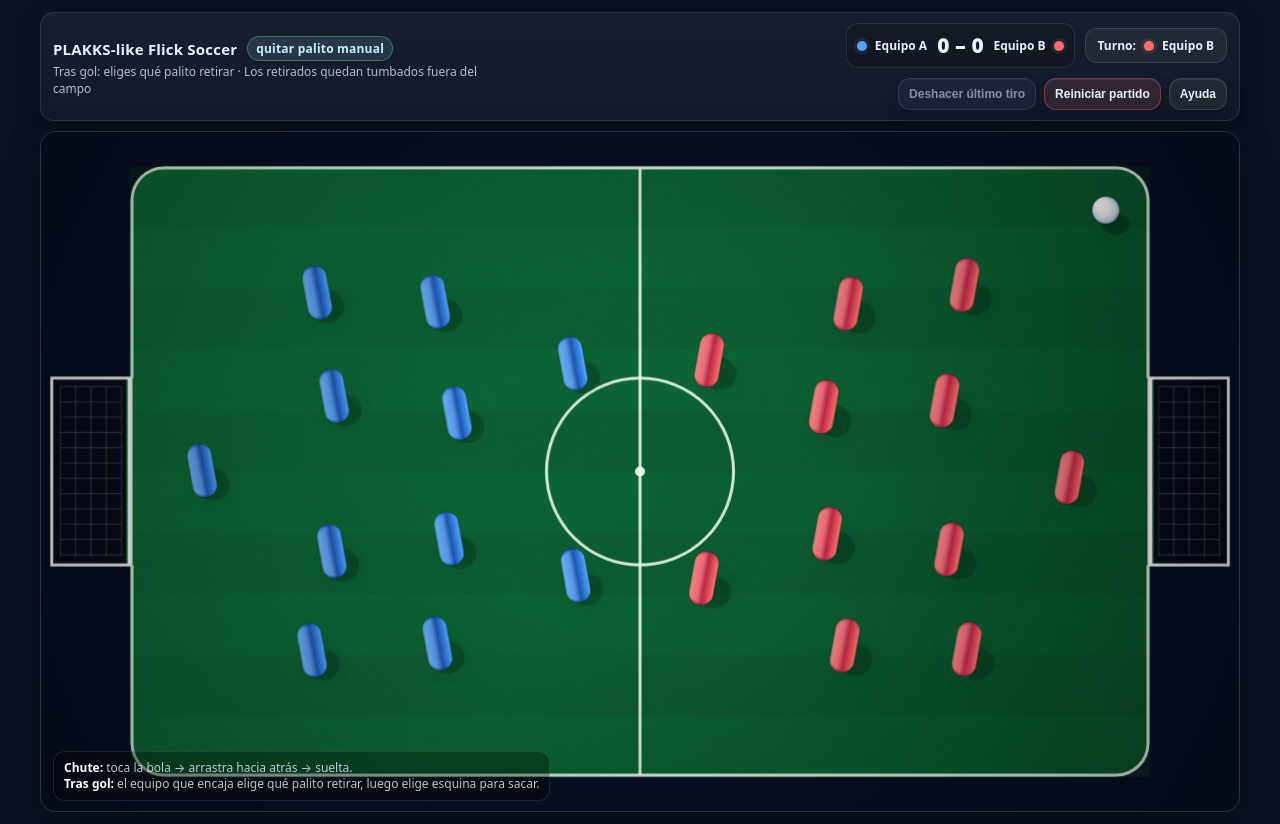
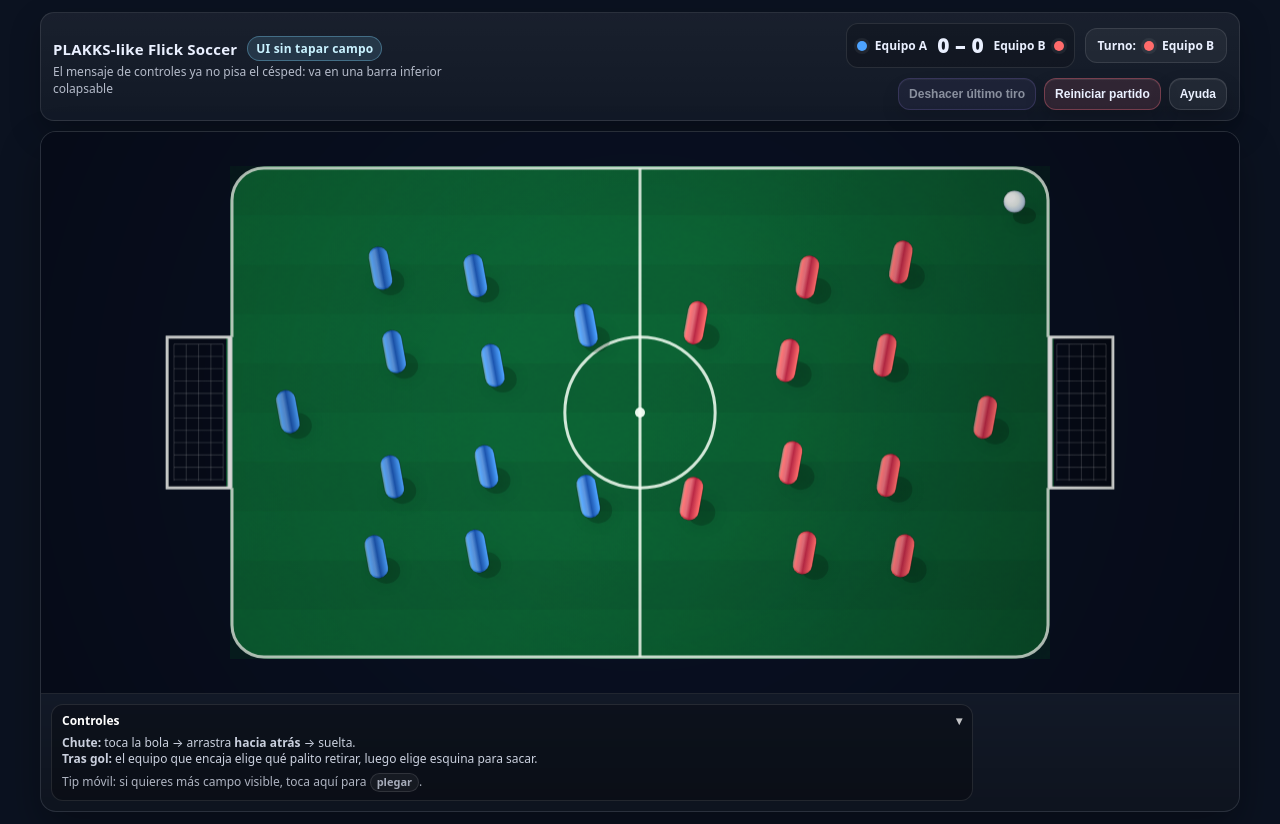
Before and after one commit to AdrianC-ing/Plakks, a plain HTML site: page index.html in a window 1280 px wide. Drawn offline with Linux system fonts and the light colour scheme.

Commit message:
Update index.html

```diff
--- a/index.html
+++ b/index.html
@@ -48,15 +48,24 @@
       position:relative;flex:1;border-radius:16px;border:1px solid rgba(255,255,255,.10);
       background:rgba(255,255,255,.03);overflow:hidden;min-height:520px;
       box-shadow: 0 18px 42px rgba(0,0,0,.32);
+      display:flex;flex-direction:column;
     }
+
+    /* Barra inferior FUERA del canvas para que no tape el campo */
+    .bottomBar{
+      display:flex;align-items:flex-end;gap:10px;
+      padding:10px 10px 10px;
+      border-top:1px solid rgba(255,255,255,.08);
+      background:linear-gradient(180deg, rgba(0,0,0,0), rgba(0,0,0,.22));
+    }
+
+    .playArea{
+      position:relative;
+      flex:1;
+      min-height:360px;
+    }
+
     canvas{position:absolute;inset:0;width:100%;height:100%;display:block;background:#091022}
-    .note{
-      position:absolute;left:12px;bottom:10px;z-index:5;
-      padding:8px 10px;border-radius:12px;background:rgba(0,0,0,.30);
-      border:1px solid rgba(255,255,255,.10);font-size:12px;line-height:1.35;max-width:min(960px,calc(100% - 24px));
-      color:rgba(234,240,255,.8)
-    }
-    .note b{color:#fff}
 
     .goalBanner{
       position:absolute;inset:0;display:flex;align-items:center;justify-content:center;pointer-events:none;
@@ -103,10 +112,37 @@
     .choiceRow{display:flex;gap:10px;flex-wrap:wrap}
     .choiceRow button{flex:1;min-width:150px}
     .hint{margin-top:10px;font-size:12px;color:rgba(234,240,255,.70)}
+
+    /* Mensaje de controles: colapsable */
+    .hintCard{
+      flex:1;
+      padding:8px 10px;border-radius:12px;background:rgba(0,0,0,.26);
+      border:1px solid rgba(255,255,255,.10);
+      color:rgba(234,240,255,.86);
+      font-size:12px;line-height:1.35;
+      max-width:900px;
+      user-select:none;
+    }
+    .hintHead{
+      display:flex;align-items:center;justify-content:space-between;gap:10px;
+      font-weight:900;color:#fff;
+    }
+    .chev{opacity:.75}
+    .hintBody{margin-top:6px}
+    .hintCard.compact .hintBody{display:none}
+    .hintCard.compact{max-width:520px}
+    .hintCard .kbd{
+      display:inline-block;padding:1px 6px;border-radius:999px;
+      border:1px solid rgba(255,255,255,.14);
+      background:rgba(255,255,255,.06);
+      font-weight:800;font-size:11px;opacity:.95
+    }
+
     @media(max-width:720px){
       .top{flex-direction:column;align-items:stretch}
       .btnRow button{flex:1}
       .shell{min-height:62vh}
+      .hintCard{max-width:unset}
     }
   </style>
 </head>
@@ -114,8 +150,8 @@
 <div class="wrap">
   <div class="top">
     <div>
-      <div class="title">PLAKKS-like Flick Soccer <span class="badge">quitar palito manual</span></div>
-      <div class="sub">Tras gol: eliges qué palito retirar · Los retirados quedan tumbados fuera del campo</div>
+      <div class="title">PLAKKS-like Flick Soccer <span class="badge">UI sin tapar campo</span></div>
+      <div class="sub">El mensaje de controles ya no pisa el césped: va en una barra inferior colapsable</div>
     </div>
     <div class="hud">
       <div class="score" aria-label="Marcador">
@@ -135,6 +171,7 @@
   </div>
 
   <div class="shell" id="shell">
+    <div class="playArea" id="playArea">
       <canvas id="c"></canvas>
       <div class="goalBanner" id="goalBanner"><div class="goalText">GOOOL</div></div>
 
@@ -159,10 +196,23 @@
           <div class="hint">Después del saque, la bola se juega desde donde se quede.</div>
         </div>
       </div>
+    </div>
 
-    <div class="note">
-      <b>Chute:</b> toca la bola → arrastra hacia atrás → suelta.<br/>
-      <b>Tras gol:</b> el equipo que encaja elige qué palito retirar, luego elige esquina para sacar.
+    <!-- ✅ Barra inferior (no tapa el canvas) -->
+    <div class="bottomBar" id="bottomBar">
+      <div class="hintCard" id="hintCard" role="button" tabindex="0" aria-expanded="true" title="Toca para plegar/desplegar">
+        <div class="hintHead">
+          <span>Controles</span>
+          <span class="chev" id="hintChev">▾</span>
+        </div>
+        <div class="hintBody" id="hintBody">
+          <div><b>Chute:</b> toca la bola → arrastra <b>hacia atrás</b> → suelta.</div>
+          <div><b>Tras gol:</b> el equipo que encaja elige qué palito retirar, luego elige esquina para sacar.</div>
+          <div style="margin-top:6px;opacity:.85">
+            Tip móvil: si quieres más campo visible, toca aquí para <span class="kbd">plegar</span>.
+          </div>
+        </div>
+      </div>
     </div>
   </div>
 </div>
@@ -190,8 +240,8 @@
 
     goal: {
       opening: 220,
-      boxDepth: 92,          // visual
-      boxDepthPhysics: 110,  // físico (fondo de red)
+      boxDepth: 92,
+      boxDepthPhysics: 110,
       netCell: 18,
       innerPad: 10
     },
@@ -235,7 +285,7 @@
         alpha: 0.82,
         pad: 10,
         gap: 10,
-        lieAngleBase: Math.PI/2, // tumbados
+        lieAngleBase: Math.PI/2,
         lieAngleJitter: 0.28
       },
 
@@ -286,9 +336,7 @@
       this.team=team;
       this.id=id;
       this.active=true;
-
-      // para render tumbado fuera del campo
-      this.removedPose=null; // {x,y,angle} en coords mundo (x puede ser <0 o >W)
+      this.removedPose=null; // {x,y,angle} en mundo
     }
   }
 
@@ -327,12 +375,10 @@
       const inMouth = this.inMouth(b.p.y);
       const dPhys = CONFIG.goal.boxDepthPhysics;
 
-      // laterales con hueco
       if(!inMouth){
         if(b.p.x-b.r<0){ b.p.x=b.r; b.v.x=Math.abs(b.v.x)*e; }
         if(b.p.x+b.r>W){ b.p.x=W-b.r; b.v.x=-Math.abs(b.v.x)*e; }
       }else{
-        // puede entrar en la red fuera del campo
         if(b.p.x - b.r < -dPhys){
           b.p.x = -dPhys + b.r;
           b.v.x = Math.abs(b.v.x) * en;
@@ -390,8 +436,8 @@
   }
 
   class Renderer{
-    constructor(game,canvas,shell){
-      this.game=game; this.canvas=canvas; this.shell=shell;
+    constructor(game,canvas,playArea){
+      this.game=game; this.canvas=canvas; this.playArea=playArea;
       this.ctx=canvas.getContext('2d');
 
       this.noise=document.createElement('canvas');
@@ -416,7 +462,7 @@
 
     resize(){
       const dpr=Math.max(1, Math.min(2, window.devicePixelRatio||1));
-      const r=this.shell.getBoundingClientRect();
+      const r=this.playArea.getBoundingClientRect();
       const cssW=Math.max(300, r.width||900);
       const cssH=Math.max(300, r.height||540);
       const w=Math.floor(cssW*dpr);
@@ -493,18 +539,15 @@
       ctx.drawImage(this.noise,x0,y0,W*s,H*s);
       ctx.globalAlpha=1;
 
-      // cajas de portería fuera
       ctx.fillStyle='rgba(0,0,0,.10)';
       ctx.fillRect(x0-gDepth, gy0, gDepth, gh);
       ctx.fillRect(x0+W*s,  gy0, gDepth, gh);
 
-      // contorno campo principal
       ctx.lineWidth=3*this.dpr;
       ctx.strokeStyle='rgba(245,255,245,.85)';
       this.roundRect(x0+2*this.dpr,y0+2*this.dpr,W*s-4*this.dpr,H*s-4*this.dpr,Math.max(2,r-6*this.dpr));
       ctx.stroke();
 
-      // borrar tramo de línea en boca (para que se lea el hueco)
       ctx.save();
       ctx.strokeStyle=this.grassFillAt(x0,y0,W*s,H*s);
       ctx.lineWidth=8*this.dpr;
@@ -512,13 +555,11 @@
       ctx.beginPath(); ctx.moveTo(x0+W*s, gy0); ctx.lineTo(x0+W*s, gy0+gh); ctx.stroke();
       ctx.restore();
 
-      // contorno de los huecos
       ctx.lineWidth=3*this.dpr;
       ctx.strokeStyle='rgba(245,255,245,.88)';
       ctx.strokeRect(x0-gDepth, gy0, gDepth, gh);
       ctx.strokeRect(x0+W*s,  gy0, gDepth, gh);
 
-      // línea central + círculo
       ctx.lineWidth=3*this.dpr;
       ctx.strokeStyle='rgba(245,255,245,.85)';
       ctx.beginPath();
@@ -587,7 +628,6 @@
         const innerH = h - 2*pad*this.scale;
         drawNet(innerX, innerY, innerW, innerH, 0.22);
 
-        // poste en la línea de gol
         ctx.lineWidth=5*this.dpr;
         ctx.strokeStyle='rgba(255,255,255,.85)';
         ctx.beginPath();
@@ -595,7 +635,6 @@
         ctx.lineTo(xLine, boxY+h);
         ctx.stroke();
 
-        // marco del hueco
         ctx.lineWidth=2.3*this.dpr;
         ctx.strokeStyle='rgba(255,255,255,.72)';
         ctx.strokeRect(boxX, boxY, d, h);
@@ -780,7 +819,7 @@
       ctx.fillStyle=`rgba(125,211,252,${0.25+0.60*t})`;
       ctx.fill();
 
-      // barra potencia
+      // barra potencia dentro del canvas (pequeña) - NO tapa porque está en el borde inferior del canvas
       const bw=190*this.dpr, bh=10*this.dpr;
       const bx=this.ox+14*this.dpr, by=this.oy+(CONFIG.world.h*this.scale)-20*this.dpr;
       ctx.shadowBlur=0;
@@ -799,7 +838,6 @@
     }
 
     drawRemovedPegs(){
-      const ctx=this.ctx;
       const remCfg=CONFIG.render.removed;
       const pv=CONFIG.render.pegVisual;
 
@@ -812,13 +850,7 @@
         const ry = r * pv.lengthMul * pv.shadowRyMul;
         this.drawShadowEllipse(sp.x,sp.y,rx,ry,0.18);
 
-        this.drawPegRodScreen(
-          sp.x, sp.y, r,
-          p.team,
-          true,
-          remCfg.alpha,
-          p.removedPose.angle
-        );
+        this.drawPegRodScreen(sp.x, sp.y, r, p.team, true, remCfg.alpha, p.removedPose.angle);
       }
     }
 
@@ -843,7 +875,6 @@
       this.drawPitch();
       this.drawGoals();
 
-      // activos
       const choosing = (this.game.phase==='chooseRemoval');
       const mustTeam = this.game.pendingRemovalTeam;
 
@@ -887,7 +918,6 @@
       const bp=this.r.w2s(b.p);
       const dx=screenPos.x-bp.x, dy=screenPos.y-bp.y;
       const dist=Math.hypot(dx,dy);
-
       const ballScreenR = b.r * this.r.scale;
       const extra = CONFIG.render.ballPickExtraCssPx * this.r.dpr;
       return dist <= (ballScreenR + extra);
@@ -897,7 +927,6 @@
       const pp=this.r.w2s(peg.p);
       const dx=screenPos.x-pp.x, dy=screenPos.y-pp.y;
       const dist=Math.hypot(dx,dy);
-
       const pegScreenR = peg.r * this.r.scale;
       const extra = CONFIG.render.pegPickExtraCssPx * this.r.dpr;
       return dist <= (pegScreenR + extra);
@@ -907,7 +936,6 @@
       this.pointerDown=true;
       this.mouse=this.pos(e);
 
-      // si estamos eligiendo palito a retirar, se selecciona con tap
       if(this.game.phase==='chooseRemoval'){
         const team=this.game.pendingRemovalTeam;
         for(const p of this.game.pegs){
@@ -983,8 +1011,8 @@
   }
 
   class Game{
-    constructor(canvas,shell){
-      this.canvas=canvas; this.shell=shell;
+    constructor(canvas,playArea){
+      this.canvas=canvas; this.playArea=playArea;
 
       this.scoreA=0; this.scoreB=0;
       this.turn = (Math.random()<0.5)?'A':'B';
@@ -996,7 +1024,7 @@
       this.buildFixedLayout();
 
       this.physics=new Physics(this);
-      this.renderer=new Renderer(this, canvas, shell);
+      this.renderer=new Renderer(this, canvas, playArea);
       this.input=new Input(this, canvas, this.renderer);
 
       this.undoSnap=null;
@@ -1015,7 +1043,6 @@
       this.bindUI();
       this.updateHUD();
 
-      // saque inicial
       this.placeBallAtCornerForTeam(this.turn, Math.random()<0.5 ? 'top' : 'bottom');
       requestAnimationFrame(()=>this.loop());
     }
@@ -1032,6 +1059,28 @@
 
       document.getElementById('cornerTop').addEventListener('click', ()=>this.chooseCorner('top'));
       document.getElementById('cornerBottom').addEventListener('click', ()=>this.chooseCorner('bottom'));
+
+      // ✅ hint colapsable (nunca tapa el campo porque está fuera del canvas)
+      const hint = document.getElementById('hintCard');
+      const toggle = () => {
+        hint.classList.toggle('compact');
+        const expanded = !hint.classList.contains('compact');
+        hint.setAttribute('aria-expanded', expanded ? 'true' : 'false');
+        document.getElementById('hintChev').textContent = expanded ? '▾' : '▸';
+      };
+      hint.addEventListener('click', toggle);
+      hint.addEventListener('keydown', (e)=>{ if(e.key==='Enter' || e.key===' ') { e.preventDefault(); toggle(); }});
+
+      // Auto-compact si la altura útil es pequeña
+      const autoCompact = () => {
+        const small = window.innerHeight < 680;
+        hint.classList.toggle('compact', small);
+        const expanded = !hint.classList.contains('compact');
+        hint.setAttribute('aria-expanded', expanded ? 'true' : 'false');
+        document.getElementById('hintChev').textContent = expanded ? '▾' : '▸';
+      };
+      window.addEventListener('resize', autoCompact);
+      autoCompact();
     }
 
     setOverlay(id, show){
@@ -1182,7 +1231,6 @@
       return null;
     }
 
-    // asigna una posición fuera del campo, tumbado, para el siguiente retirado de un equipo
     nextRemovedPose(team){
       const W=CONFIG.world.w, H=CONFIG.world.h;
       const rem = CONFIG.render.removed;
@@ -1193,12 +1241,10 @@
       const y = clamp(baseY + count*stepY, 60, H-60);
 
       const x = (team==='A') ? (-CONFIG.goal.boxDepth - 40) : (W + CONFIG.goal.boxDepth + 40);
-
       const angle = rem.lieAngleBase + rand(-rem.lieAngleJitter, rem.lieAngleJitter);
       return {x, y, angle};
     }
 
-    // llamada desde Input cuando el usuario toca un palito suyo para retirarlo
     choosePegToRemove(pegId){
       if(this.phase!=='chooseRemoval') return;
       const team=this.pendingRemovalTeam;
@@ -1208,7 +1254,6 @@
       peg.active=false;
       peg.removedPose=this.nextRemovedPose(team);
 
-      // ahora pasamos a elegir esquina
       this.pendingCornerTeam = team;
       this.pendingRemovalTeam = null;
       this.phase='waitingCorner';
@@ -1223,18 +1268,15 @@
     }
 
     applyGoal(g){
-      // suma punto al que marca (goles = palitos retirados al rival)
       if(g.scorer==='A') this.scoreA++; else this.scoreB++;
 
       this.goalBannerUntil=nowMs()+CONFIG.effects.goalBannerMs;
       document.getElementById('goalBanner').classList.add('show');
 
-      // deja la bola controlada
       this.ball.v.x=0; this.ball.v.y=0;
       this.ball.p.x = CONFIG.world.w/2;
       this.ball.p.y = CONFIG.world.h/2;
 
-      // fin de partida?
       if(this.scoreA>=11 || this.scoreB>=11){
         this.phase='gameover';
         this.winner=(this.scoreA>=11)?'A':'B';
@@ -1246,7 +1288,6 @@
         return;
       }
 
-      // el equipo que encaja elige qué palito retirar
       this.turn = g.conceded;
       this.pendingRemovalTeam = g.conceded;
       this.pendingCornerTeam = null;
@@ -1342,6 +1383,17 @@
         }
       }
 
+      // hover highlight en elección de retiro
+      if(this.phase==='chooseRemoval'){
+        const team=this.pendingRemovalTeam;
+        let hover=null;
+        // hoverPegId se actualiza por Input.onMove, aquí dejamos fallback si no hay move (touch)
+        if(!this.hoverPegId){
+          // no hacemos nada
+        }else hover=this.hoverPegId;
+        this.hoverPegId=hover;
+      }
+
       this.renderer.draw();
       if(this.phase==='gameover') this.drawGameOverOverlay();
 
@@ -1350,8 +1402,8 @@
   }
 
   const canvas=document.getElementById('c');
-  const shell=document.getElementById('shell');
-  new Game(canvas,shell);
+  const playArea=document.getElementById('playArea');
+  new Game(canvas,playArea);
 
   document.getElementById('help').addEventListener('click', ()=>document.getElementById('helpBack').classList.add('show'));
   document.getElementById('closeHelp').addEventListener('click', ()=>document.getElementById('helpBack').classList.remove('show'));
@@ -1368,17 +1420,14 @@
 ============================================================
 CÓMO JUGAR
 ============================================================
-- Metes gol si la bola cruza COMPLETAMENTE la línea de gol (x=0 o x=W) dentro de la boca de la portería.
-- Tras gol:
-  1) El equipo que encaja toca uno de sus palitos para retirarlo.
-  2) Ese palito queda tumbado fuera del campo y visible.
-  3) Luego elige esquina de saque.
+- El mensaje de controles está en una barra inferior fuera del canvas (no tapa el campo).
+- Puedes plegarlo tocándolo, y en pantallas bajas se pliega automáticamente.
 
 ============================================================
 PARÁMETROS PARA AJUSTAR
 ============================================================
-- CONFIG.render.pegPickExtraCssPx: facilidad de tocar palitos al elegir cuál retirar.
-- CONFIG.render.removed.*: apariencia/colocación de los palitos tumbados.
+- Auto-compact: window.innerHeight < 680 (en bindUI → autoCompact()).
+- Si quieres aún más campo en móvil: reduce padding de .bottomBar o el contenido de #hintBody.
 -->
 </body>
 </html>
```
Lines whose indentation alone changed are shown as unchanged.
